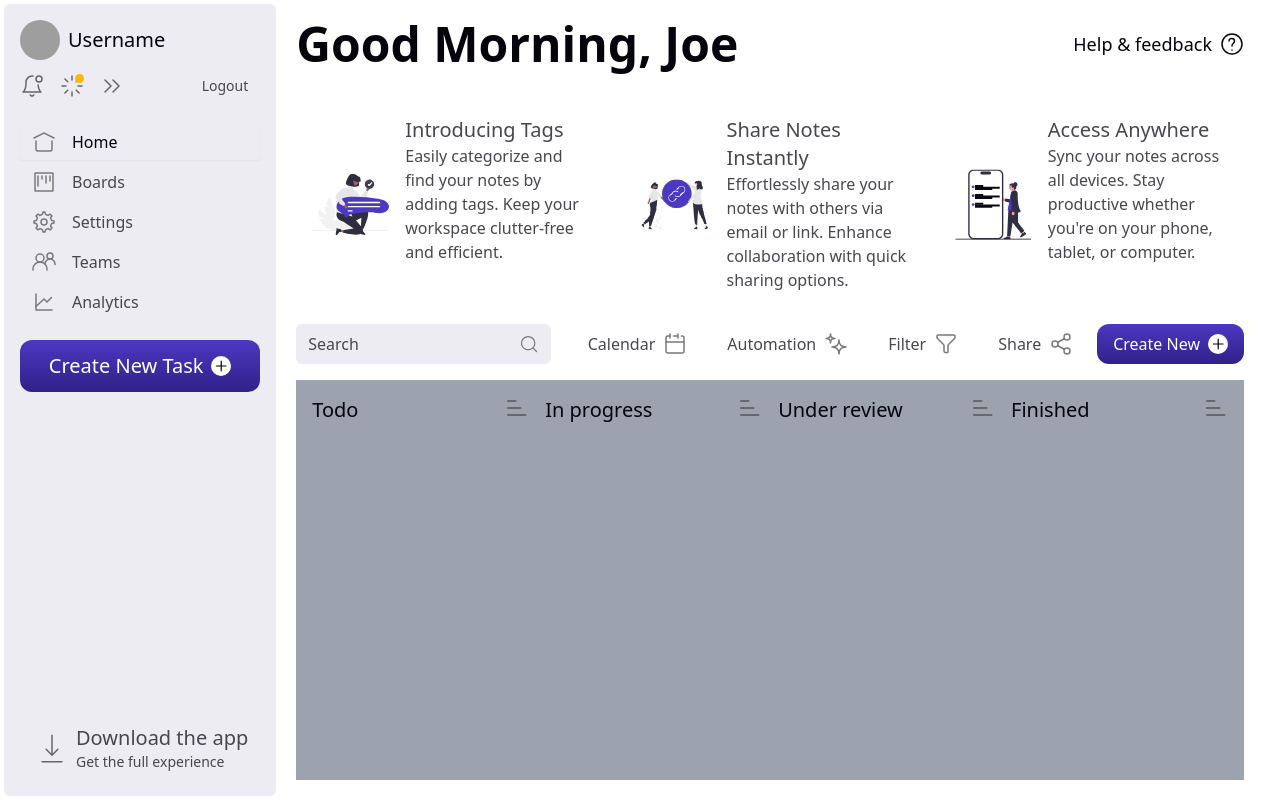
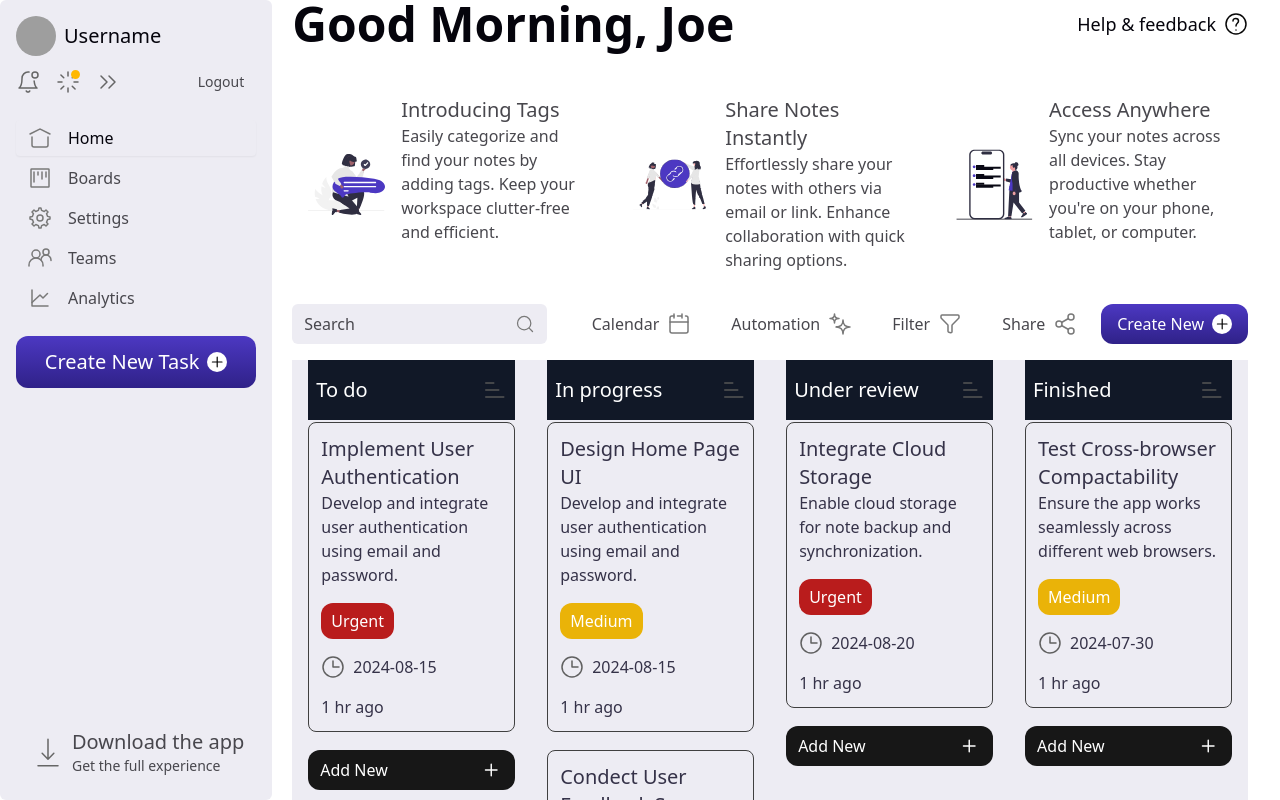
Before and after one commit to 2xDevs/Trello, a Next.js app: page / in a window 1280 px wide. Built offline with nearby package versions, Linux system fonts and the light colour scheme; grey boxes are pictures that could not be loaded.

Commit message:
Added Cards

```diff
--- a/package.json
+++ b/package.json
@@ -11,6 +11,9 @@
   },
   "dependencies": {
     "@auth/mongodb-adapter": "^3.4.1",
+    "@dnd-kit/core": "^6.1.0",
+    "@dnd-kit/sortable": "^8.0.0",
+    "@dnd-kit/utilities": "^3.2.2",
     "@radix-ui/react-slot": "^1.1.0",
     "@radix-ui/react-tabs": "^1.1.0",
     "@t3-oss/env-nextjs": "^0.10.1",
@@ -18,6 +21,7 @@
     "bcryptjs": "^2.4.3",
     "class-variance-authority": "^0.7.0",
     "clsx": "^2.1.1",
+    "framer-motion": "^11.3.19",
     "geist": "^1.3.0",
     "lucide-react": "^0.416.0",
     "mongodb": "^6.8.0",
--- a/src/app/page.tsx
+++ b/src/app/page.tsx
@@ -6,23 +6,19 @@ import { Input } from "@/components/ui/input";
 import { Tabs, TabsContent, TabsList } from "@/components/ui/tabs";
 import { Sidebar } from "@/components/Sidebar";
 import { ButtonWithIconProps, FeaturesDataProps } from "@/types/types";
-import {
-  ButtonWithIconData,
-  FeaturesData,
-  StatusNavbarData,
-  TabsData,
-} from "@/config/Data";
+import { ButtonWithIconData, FeaturesData, TabsData } from "@/config/Data";
+import { Kanban } from "@/components/Kanban";
 
 export default function HomePage() {
   return (
     <>
-      <div className="h-screen w-screen">
+      <div className="max-h-dvh w-full overflow-auto">
         <Tabs defaultValue="home" className="h-full text-foreground">
           <TabsList className="w-fit items-start gap-1 p-4">
             <Sidebar TabsData={TabsData} />
           </TabsList>
 
-          <div className="flex p-4 pr-8">
+          <div className="flex max-h-dvh overflow-auto pl-4 pr-8">
             <TabsContent className="flex flex-1 flex-col" value="home">
               <div className="flex justify-between">
                 <p className="text-5xl font-semibold">Good Morning, Joe</p>
@@ -32,11 +28,11 @@ export default function HomePage() {
                 </div>
               </div>
 
-              <div className="mt-8 flex gap-4">
+              <div className="flex gap-4 pt-8">
                 <FeatureSection FeaturesData={FeaturesData} />
               </div>
 
-              <div className="mt-4 flex items-center justify-between">
+              <div className="my-4 flex items-center justify-between">
                 <div className="relative max-w-xs">
                   <Input
                     className="text-base"
@@ -50,14 +46,17 @@ export default function HomePage() {
                   <Button className="rounded-xl bg-[linear-gradient(180deg,_#4C38C2_0%,_#2F2188_100%)]">
                     <div className="flex items-center gap-2">
                       <p className="text-base">Create New</p>
-                      <Icons.Plus className="h-5 w-5 rounded-full bg-background text-black" />
+                      <Icons.Plus
+                        color="#000"
+                        className="h-5 w-5 rounded-full bg-background text-black"
+                      />
                     </div>
                   </Button>
                 </div>
               </div>
 
-              <div className="mt-4 flex flex-1 gap-4 bg-gray-400 p-4">
-                <StatusNavbar titles={StatusNavbarData} />
+              <div className="sticky top-0 flex h-fit flex-1 gap-4 bg-muted pb-4">
+                <Kanban />
               </div>
             </TabsContent>
             <TabsContent value="boards"></TabsContent>
@@ -116,18 +115,3 @@ const ButtonWithIcon = ({
     </>
   );
 };
-
-const StatusNavbar = ({ titles }: { titles: string[] }) => {
-  return (
-    <>
-      {titles.map((title, index) => (
-        <div key={index} className="flex-1">
-          <div className="flex justify-between">
-            <p className="text-xl">{title}</p>
-            <Icons.StatusMenu />
-          </div>
-        </div>
-      ))}
-    </>
-  );
-};
--- a/src/components/Icons.tsx
+++ b/src/components/Icons.tsx
@@ -915,9 +915,9 @@ export const Icons = {
       />
     </svg>
   ),
-  Plus: (props: IconProps) => (
+  Plus: ({ color, className }: { color: string; className: string }) => (
     <svg
-      {...props}
+      className={className}
       width="25"
       height="24"
       viewBox="0 0 25 24"
@@ -926,7 +926,7 @@ export const Icons = {
     >
       <path
         d="M6.75 12H12.75M12.75 12H18.75M12.75 12V6M12.75 12V18"
-        stroke="#000"
+        stroke={color}
         stroke-width="1.5"
         stroke-linecap="round"
         stroke-linejoin="round"
--- /dev/null
+++ b/src/components/Kanban.tsx
@@ -0,0 +1,366 @@
+"use client";
+
+import React, {
+  Dispatch,
+  SetStateAction,
+  useState,
+  DragEvent,
+  FormEvent,
+} from "react";
+import { motion } from "framer-motion";
+import { Icons } from "@/components/Icons";
+import { Button } from "@/components/ui/button";
+import { cn } from "@/lib/utils";
+
+export const Kanban = () => {
+  return (
+    <div className="w-full px-4">
+      <Board />
+    </div>
+  );
+};
+
+const Board = () => {
+  const [cards, setCards] = useState(DEFAULT_CARDS);
+
+  return (
+    <div className="flex h-full w-full flex-1 gap-8">
+      <Column title="To do" status="todo" cards={cards} setCards={setCards} />
+      <Column
+        title="In progress"
+        status="inProgress"
+        cards={cards}
+        setCards={setCards}
+      />
+      <Column
+        title="Under review"
+        status="underReview"
+        cards={cards}
+        setCards={setCards}
+      />
+      <Column
+        title="Finished"
+        status="done"
+        cards={cards}
+        setCards={setCards}
+      />
+    </div>
+  );
+};
+
+type ColumnProps = {
+  title: string;
+  cards: CardType[];
+  status: ColumnType;
+  setCards: Dispatch<SetStateAction<CardType[]>>;
+};
+
+const Column = ({ title, cards, status, setCards }: ColumnProps) => {
+  const [active, setActive] = useState(false);
+
+  const handleDragStart = (e: DragEvent, card: CardType) => {
+    e.dataTransfer.setData("cardId", card.id);
+  };
+
+  const handleDragEnd = (e: DragEvent) => {
+    const cardId = e.dataTransfer.getData("cardId");
+
+    setActive(false);
+    clearHighlights();
+
+    const indicators = getIndicators();
+    const { element } = getNearestIndicator(e, indicators);
+
+    const before = element?.dataset.before || "-1";
+
+    if (before !== cardId) {
+      let copy = [...cards];
+
+      let cardToTransfer = copy.find((c) => c.id === cardId);
+      if (!cardToTransfer) return;
+      cardToTransfer = { ...cardToTransfer, status };
+
+      copy = copy.filter((c) => c.id !== cardId);
+
+      const moveToBack = before === "-1";
+
+      if (moveToBack) {
+        copy.push(cardToTransfer);
+      } else {
+        const insertAtIndex = copy.findIndex((el) => el.id === before);
+        if (insertAtIndex === undefined) return;
+
+        copy.splice(insertAtIndex, 0, cardToTransfer);
+      }
+
+      setCards(copy);
+    }
+  };
+
+  const handleDragOver = (e: DragEvent) => {
+    e.preventDefault();
+    highlightIndicator(e);
+
+    setActive(true);
+  };
+
+  const clearHighlights = (els?: HTMLElement[]) => {
+    const indicators = els || getIndicators();
+
+    indicators.forEach((i) => {
+      i.style.opacity = "0";
+    });
+  };
+
+  const highlightIndicator = (e: DragEvent) => {
+    const indicators = getIndicators();
+
+    clearHighlights(indicators);
+
+    const el = getNearestIndicator(e, indicators);
+    if (!el.element) {
+      console.log("el value is not prersent");
+      return;
+    }
+
+    el.element.style.opacity = "1";
+  };
+
+  const getNearestIndicator = (e: DragEvent, indicators: HTMLElement[]) => {
+    const DISTANCE_OFFSET = 50;
+
+    const el = indicators.reduce(
+      (closest, child) => {
+        const box = child.getBoundingClientRect();
+
+        const offset = e.clientY - (box.top + DISTANCE_OFFSET);
+
+        if (offset < 0 && offset > closest.offset) {
+          return { offset: offset, element: child };
+        } else {
+          return closest;
+        }
+      },
+      {
+        offset: Number.NEGATIVE_INFINITY,
+        element: indicators[indicators.length - 1],
+      },
+    );
+
+    return el;
+  };
+
+  const getIndicators = () => {
+    return Array.from(
+      document.querySelectorAll(
+        `[data-column="${status}"]`,
+      ) as unknown as HTMLElement[],
+    );
+  };
+
+  const handleDragLeave = () => {
+    clearHighlights();
+    setActive(false);
+  };
+
+  const filteredCards = cards.filter((c) => c.status === status);
+
+  return (
+    <div className="flex-1">
+      <div className="sticky top-0 flex items-center justify-between bg-gray-900 px-2 py-4 text-white">
+        <h3 className="text-xl">{title}</h3>
+        <span className="rounded text-sm text-neutral-400">
+          <Icons.StatusMenu />
+        </span>
+      </div>
+      <div
+        onDrop={handleDragEnd}
+        onDragOver={handleDragOver}
+        onDragLeave={handleDragLeave}
+        className={`max-h-full w-full transition-colors ${
+          active ? "bg-neutral-800/50" : "bg-neutral-800/0"
+        }`}
+      >
+        {filteredCards.map((c) => {
+          return <Card key={c.id} {...c} handleDragStart={handleDragStart} />;
+        })}
+        <DropIndicator beforeId={null} status={status} />
+        <AddCardButton />
+      </div>
+    </div>
+  );
+};
+
+type CardProps = CardType & {
+  handleDragStart: Function;
+};
+
+const Card = ({
+  id,
+  title,
+  description,
+  status,
+  priority,
+  deadline,
+  created,
+  handleDragStart,
+}: CardProps) => {
+  return (
+    <>
+      <DropIndicator beforeId={id} status={status} />
+      <motion.div
+        layout
+        layoutId={id}
+        draggable="true"
+        onDragStart={(e: any) => handleDragStart(e, { title, id, status })}
+        className="mb-4 cursor-grab rounded-lg border border-neutral-700 p-3 active:cursor-grabbing"
+      >
+        <div className="w-full space-y-4 text-accent-foreground">
+          <div className="">
+            <h3 className="text-xl font-medium text-secondary-foreground">
+              {title}
+            </h3>
+            <p className="text-base font-normal">{description}</p>
+          </div>
+          <div
+            className={cn(
+              "w-fit rounded-xl px-2.5 py-1.5 text-white",
+              (priority == "Low" && "bg-green-700") ||
+                (priority == "Medium" && "bg-yellow-500") ||
+                (priority == "Urgent" && "bg-red-700") ||
+                "",
+            )}
+          >
+            {priority}
+          </div>
+          <div className="flex gap-2">
+            <Icons.Time />
+            <p>{deadline}</p>
+          </div>
+          <p>{"1 hr ago"}</p>
+        </div>
+      </motion.div>
+    </>
+  );
+};
+
+type DropIndicatorProps = {
+  beforeId: string | null;
+  status: string;
+};
+
+const DropIndicator = ({ beforeId, status }: DropIndicatorProps) => {
+  return (
+    <div
+      data-before={beforeId || "-1"}
+      data-column={status}
+      className="h-0.5 w-full bg-violet-400 opacity-0"
+    />
+  );
+};
+
+const AddCardButton = () => {
+  return (
+    <>
+      <Button className="w-full rounded-xl bg-neutral-900 px-3 py-5 hover:bg-neutral-800">
+        <div className="flex w-full items-center justify-between gap-2">
+          <p className="text-base font-normal">Add New</p>
+          <div>
+            <Icons.Plus color="#fff" className="h-6 w-6" />
+          </div>
+        </div>
+      </Button>
+    </>
+  );
+};
+
+type ColumnType = "todo" | "inProgress" | "underReview" | "done";
+type PriorityType = "Low" | "Medium" | "Urgent";
+
+type CardType = {
+  id: string;
+  title: string;
+  description?: string;
+  content?: string;
+  deadline?: string;
+  created?: Date;
+  status: ColumnType;
+  priority?: PriorityType;
+};
+
+const DEFAULT_CARDS: CardType[] = [
+  // TODO
+  {
+    title: "Implement User Authentication",
+    description:
+      "Develop and integrate user authentication using email and password.",
+    id: "1",
+    priority: "Urgent",
+    deadline: "2024-08-15",
+    created: new Date(),
+    status: "todo",
+  },
+
+  // IN PROGRESS
+  {
+    title: "Design Home Page UI",
+    description:
+      "Develop and integrate user authentication using email and password.",
+    id: "5",
+    priority: "Medium",
+    deadline: "2024-08-15",
+    created: new Date(),
+    status: "inProgress",
+  },
+  {
+    title: "Condect User Feedback Survey",
+    description: "Collect and analyze user feedback to improve app features.",
+    id: "6",
+    priority: "Low",
+    deadline: "2024-08-05",
+    created: new Date(),
+    status: "inProgress",
+  },
+  {
+    title: "Condect User Feedback Survey",
+    description: "Collect and analyze user feedback to improve app features.",
+    id: "6",
+    priority: "Low",
+    deadline: "2024-08-05",
+    created: new Date(),
+    status: "inProgress",
+  },
+
+  {
+    title: "Condect User Feedback Survey",
+    description: "Collect and analyze user feedback to improve app features.",
+    id: "6",
+    priority: "Low",
+    deadline: "2024-08-05",
+    created: new Date(),
+    status: "inProgress",
+  },
+
+  // UNDER REVIEW
+  {
+    title: "Integrate Cloud Storage",
+    description: "Enable cloud storage for note backup and synchronization.",
+    id: "8",
+    priority: "Urgent",
+    deadline: "2024-08-20",
+    created: new Date(),
+    status: "underReview",
+  },
+
+  // DONE
+  {
+    title: "Test Cross-browser Compactability",
+    description:
+      "Ensure the app works seamlessly across different web browsers.",
+    id: "10",
+    priority: "Medium",
+    deadline: "2024-07-30",
+    created: new Date(),
+    status: "done",
+  },
+];
--- a/src/components/Sidebar.tsx
+++ b/src/components/Sidebar.tsx
@@ -37,7 +37,10 @@ export const Sidebar = ({ TabsData }: { TabsData: TabProps[] }) => {
       ))}
       <Button className="mt-4 flex h-fit w-full items-center gap-2 rounded-xl bg-[linear-gradient(180deg,_#4C38C2_0%,_#2F2188_100%)] py-3">
         <p className="text-xl">Create New Task</p>
-        <Icons.Plus className="h-5 w-5 rounded-full bg-background text-black" />
+        <Icons.Plus
+          color="#000"
+          className="h-5 w-5 rounded-full bg-background text-black"
+        />
       </Button>
 
       <div className="flex flex-1 items-end">
--- a/src/components/ui/tabs.tsx
+++ b/src/components/ui/tabs.tsx
@@ -12,7 +12,7 @@ const Tabs = React.forwardRef<
     orientation="vertical"
     ref={ref}
     className={cn(
-      "border-3 flex gap-1 rounded-md border-white p-1 text-muted-foreground",
+      "border-3 flex gap-1 rounded-md border-white text-muted-foreground",
       className,
     )}
     {...props}
```
Also changed, not shown: src/types/types.ts (+8 -0 lines), 1 other file (tests, documents, lock files or other folders).
